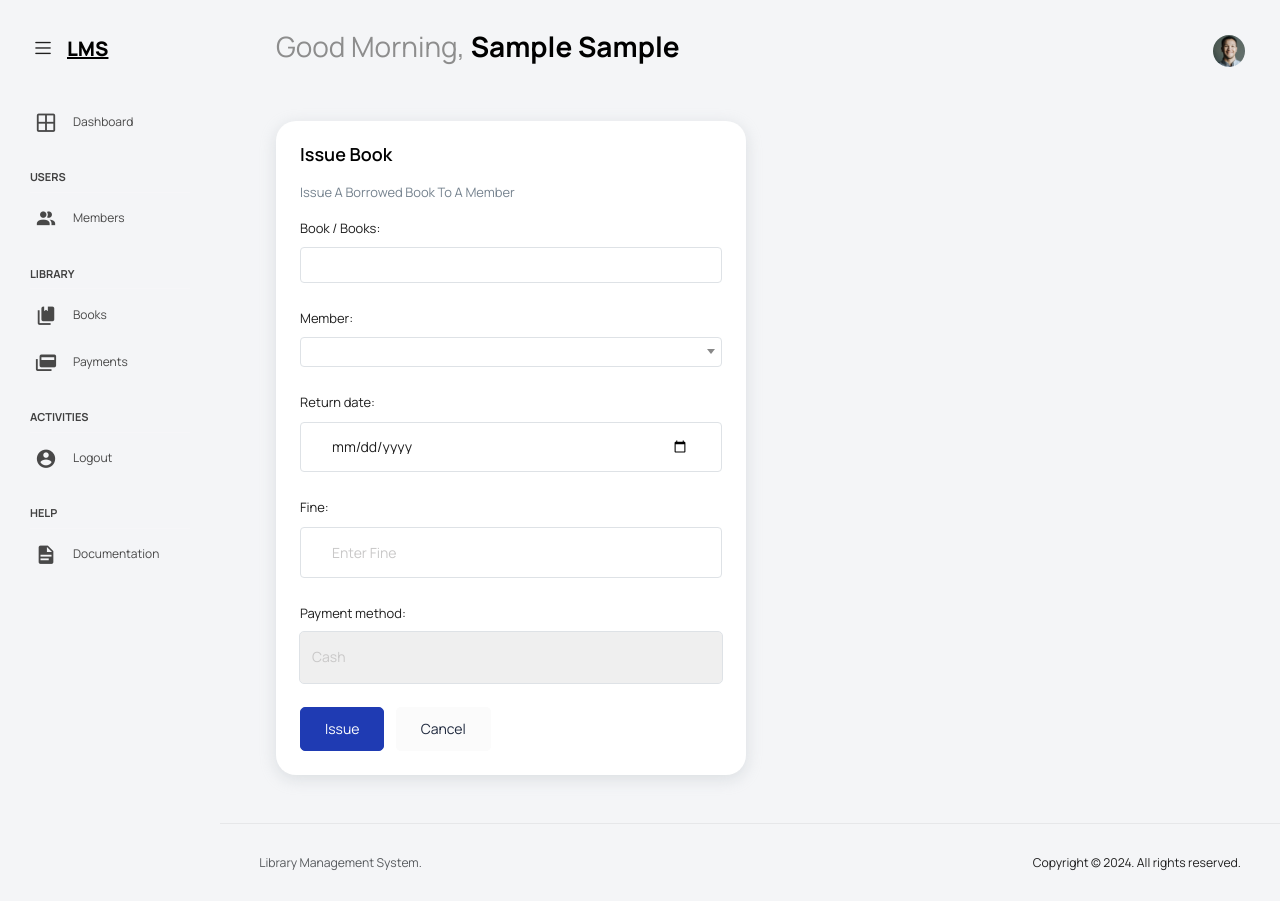
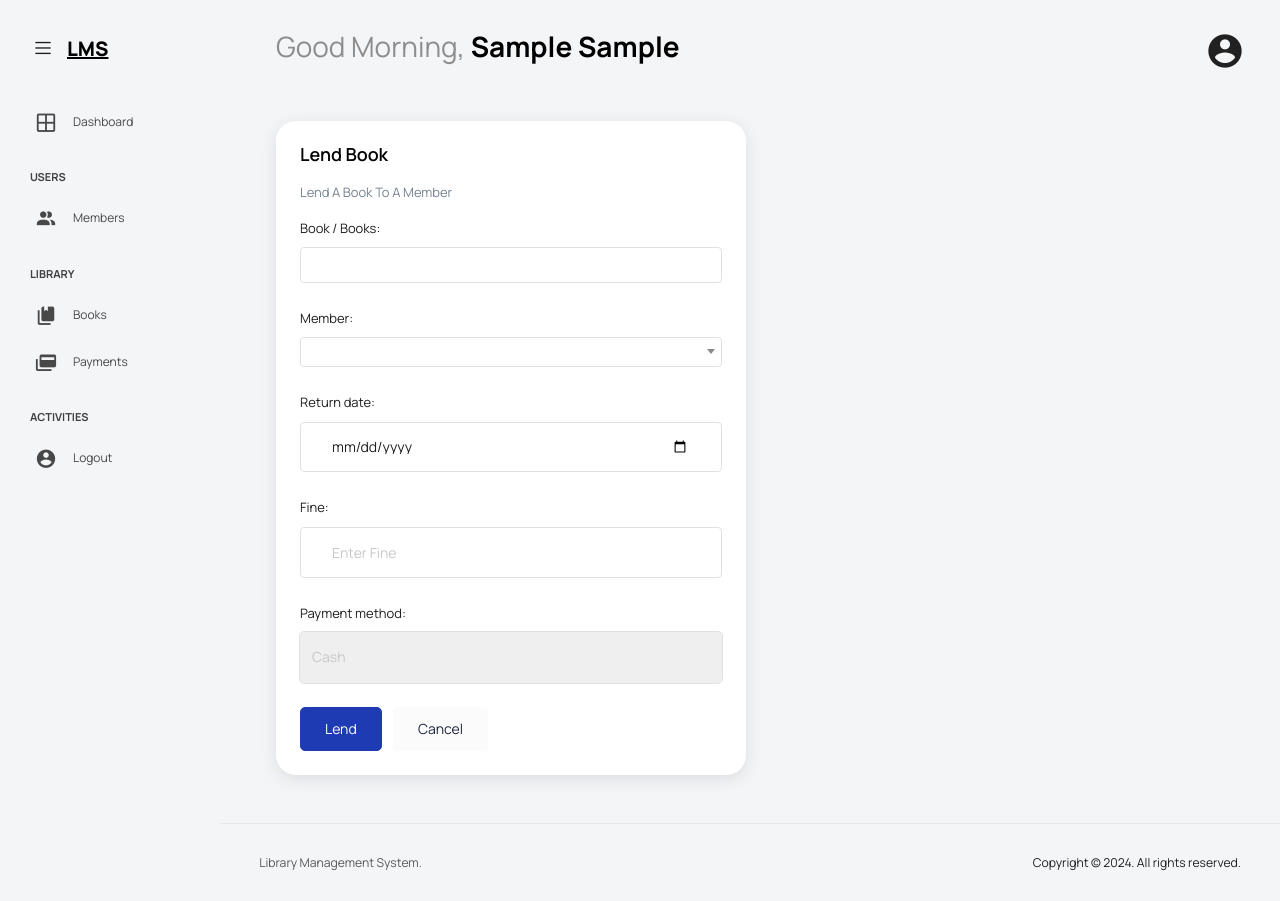
Before and after one commit to malekdanish1007-cmyk/Library-Management-System-Django, a Django app: page /lend-book/ in a window 1280 px wide. Run offline with Django 5.2, Linux system fonts and the light colour scheme; the visitor is signed in with stand-in values (Sample User, id 1); data that the repository does not hold is empty; some libraries are stand-ins or nearby versions.

Commit message:
clean up

```diff
--- a/library/apps.py
+++ b/library/apps.py
@@ -4,3 +4,6 @@ from django.apps import AppConfig
 class LibraryConfig(AppConfig):
     default_auto_field = "django.db.models.BigAutoField"
     name = "library"
+
+    def ready(self):
+        from . import signals
--- a/library/views.py
+++ b/library/views.py
@@ -164,7 +164,13 @@ class AddBookView(View):
         form = AddBookForm(request.POST)
 
         if form.is_valid():
-            form.save()
+            book = form.save(commit=False)
+            if book.quantity == 0:
+                book.status = "not-available"
+            else:
+                book.status = "available"
+            book.save()
+
             logger.info("New book added successfully.")
             return redirect("books")
 
@@ -209,7 +215,13 @@ class UpdateBookDetailsView(View):
         form = AddBookForm(request.POST, instance=book)
 
         if form.is_valid():
-            form.save()
+            book = form.save(commit=False)
+            if book.quantity == 0:
+                book.status = "not-available"
+            else:
+                book.status = "available"
+            book.save()
+
             logger.info("Book details updated successfully.")
             return redirect("books")
 
--- a/templates/base.html
+++ b/templates/base.html
@@ -56,10 +56,10 @@
     <ul class="navbar-nav ms-auto">
       <li class="nav-item dropdown d-none d-lg-block user-dropdown">
         <a class="nav-link" id="UserDropdown" href="#" data-bs-toggle="dropdown" aria-expanded="false">
-          <img class="img-xs rounded-circle" src="{% static 'assets/images/faces/face8.jpg' %}" alt="Profile image"> </a>
+          <i class="mdi mdi-account-circle" style="font-size: 40px;"></i>
         <div class="dropdown-menu dropdown-menu-right navbar-dropdown" aria-labelledby="UserDropdown">
           <div class="dropdown-header text-center">
-            <img class="img-md rounded-circle" src="{% static 'assets/images/faces/face8.jpg' %}" alt="Profile image">
+            <i class="mdi mdi-account-circle" style="font-size: 40px;"></i>
             <p class="mb-1 mt-3 font-weight-semibold">{{ request.user.first_name }} {{ request.user.last_name }}</p>
             <p class="fw-light text-muted mb-0">{{ request.user.email }}</p>
           </div>
@@ -142,13 +142,7 @@
         <i class="menu-arrow"></i>
       </a>
     </li>
-    <li class="nav-item nav-category">help</li>
-    <li class="nav-item">
-      <a class="nav-link" href="">
-        <i class="menu-icon mdi mdi-file-document"></i>
-        <span class="menu-title">Documentation</span>
-      </a>
-    </li>
+
   </ul>
 </nav>
       <!-- partial -->
--- a/templates/books/lend-book.html
+++ b/templates/books/lend-book.html
@@ -5,9 +5,9 @@
     <div class="col-md-6 grid-margin stretch-card">
       <div class="card">
         <div class="card-body">
-          <h4 class="card-title">Issue Book</h4>
+          <h4 class="card-title">Lend Book</h4>
           <p class="card-description">
-            Issue A Borrowed Book To A Member
+            Lend A Book To A Member
           </p>
           {% if form.non_field_errors %}
             <div class="alert alert-danger form-error" role="alert">
@@ -47,7 +47,7 @@
             </div>
 
 
-            <button type="submit" class="btn btn-primary btn-md me-2">Issue</button>
+            <button type="submit" class="btn btn-primary btn-md me-2">Lend</button>
             <a href="{% url 'lent-books' %}" class="btn btn-light">Cancel</a>
           </form>
         </div>
```
Also changed, not shown: library/signals.py (added, +12 -0 lines), 1 other file.
